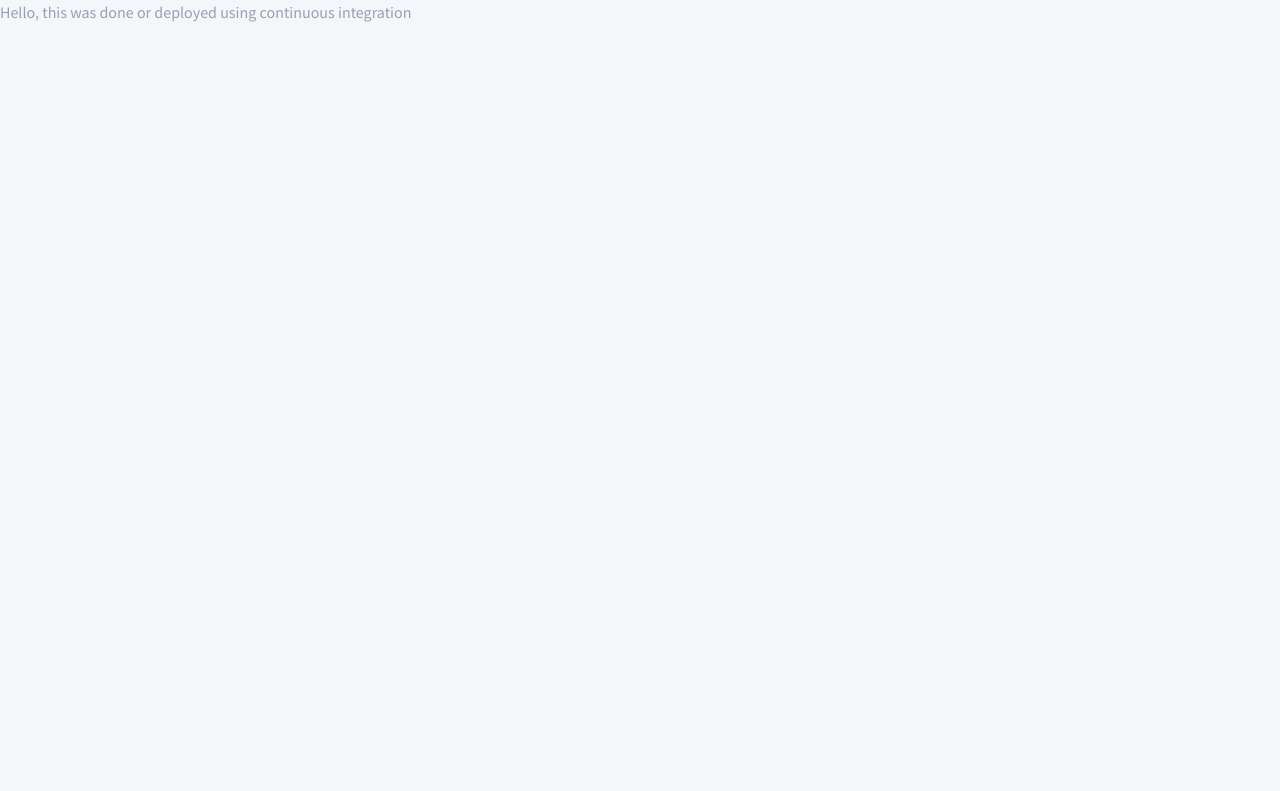
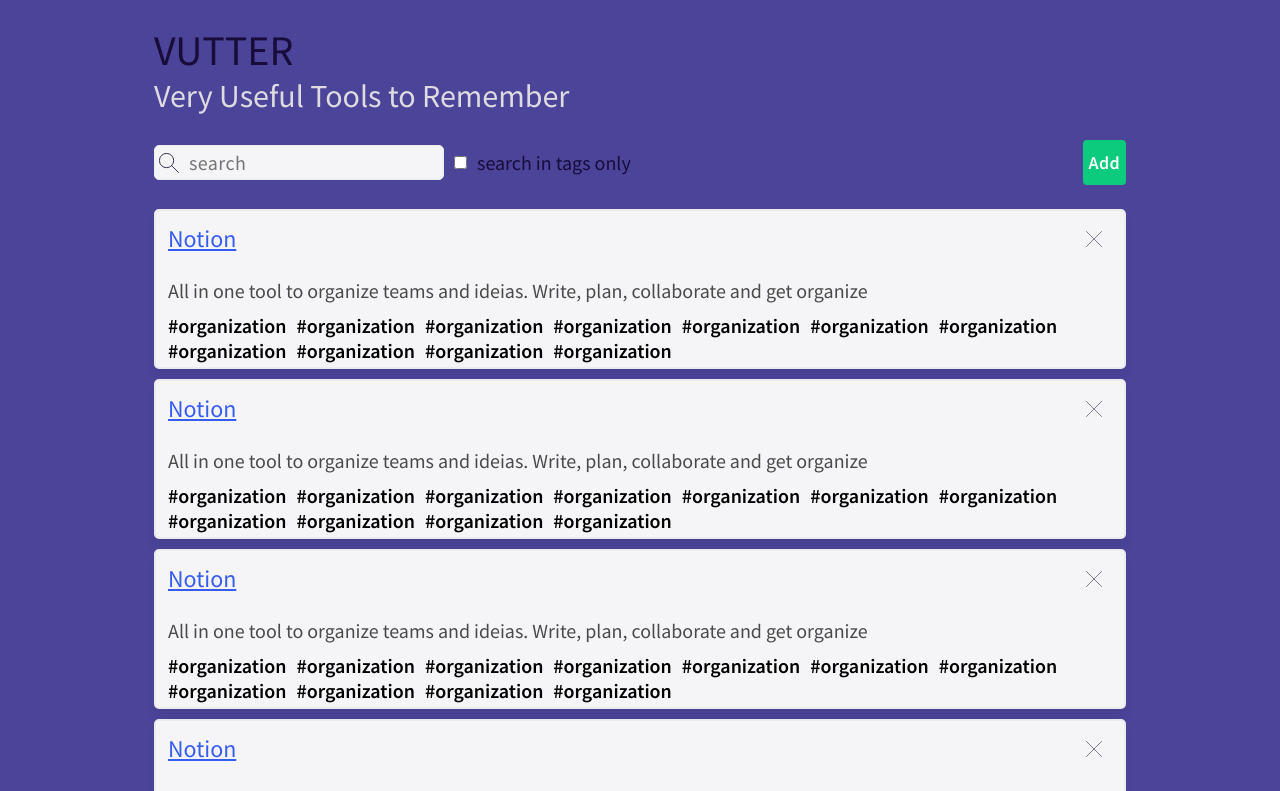
Before and after one commit to ednilsoncs/vuttr, a React (Create React App) app: page / in a window 1280 px wide. Shown: the top 791 px of the page. Built offline with nearby package versions, Linux system fonts and the light colour scheme.

Commit message:
chore(home): added layout to screen home
make title, button, card and search bar

```diff
--- a/src/assets/styles/index.scss
+++ b/src/assets/styles/index.scss
@@ -1,5 +1,7 @@
-@import './variables';
+
 
 
 // Import the rest of Bulma
 @import '~bulma/bulma';
+@import './variables';
+@import './overrides';
--- /dev/null
+++ b/src/assets/styles/overrides.scss
@@ -0,0 +1,48 @@
+@import './variables';
+
+* {
+  box-sizing: border-box;
+  margin: 0;
+  outline: 0;
+  padding: 0;
+}
+
+body {
+  background: $primary;
+  -webkit-font-smoothing: antialiased;
+}
+
+body,
+input,
+button {
+  font: 20px Source Sans Pro, sans-serif;
+}
+
+button {
+  cursor: pointer;
+}
+
+h1 {
+  font-family: Source Sans Pro;
+  font-size: 42px;
+}
+
+h2 {
+  font-family: Source Sans Pro;
+  font-size: 32px;
+}
+
+h3 {
+  font-family: Source Sans Pro;
+  font-size: 30px;
+}
+
+h4 {
+  font-family: Source Sans Pro;
+  font-size: 26px;
+}
+
+h5 {
+  font-family: Source Sans Pro;
+  font-size: 24px;
+}
--- a/src/assets/styles/variables.scss
+++ b/src/assets/styles/variables.scss
@@ -2,7 +2,7 @@
 
 $family-primary: Source Sans Pro;
 
-$primary: #15aa4b;
+$primary: #4c4499;
 $yellow: #f9bf09;
 $red: #e74c3c;
 $green: #14aa4b;
--- /dev/null
+++ b/src/components/Button/index.tsx
@@ -0,0 +1,14 @@
+import React, { ButtonHTMLAttributes } from 'react';
+import './styles.scss';
+
+type ButtonProps = ButtonHTMLAttributes<HTMLButtonElement>;
+
+const Button: React.FC<ButtonProps> = ({ children }) => {
+  return (
+    <button className="button" type="button">
+      {children}
+    </button>
+  );
+};
+
+export default Button;
--- /dev/null
+++ b/src/components/Button/styles.scss
@@ -0,0 +1,24 @@
+.button {
+  background-color: #0dcb7d;
+  color: white;
+  font: 600 18px Source Sans Pro;
+  letter-spacing: 0.36px;
+  padding: 5px;
+  text-align: center;
+}
+
+button:hover {
+  background-color: #10b26c;
+}
+
+button:disabled {
+  background-color: #88edc4;
+}
+
+button:focus {
+  background-color: #0e995d;
+}
+
+button:disabled {
+  background-color: #88edc4;
+}
--- /dev/null
+++ b/src/components/Search/index.tsx
@@ -0,0 +1,16 @@
+import React, { InputHTMLAttributes } from 'react';
+import './styles.scss';
+import Icon from '../../assets/images/icon-search.svg';
+
+type Props = InputHTMLAttributes<HTMLInputElement>;
+
+const SearchInput: React.FC<Props> = () => {
+  return (
+    <div className="search-input">
+      <img src={Icon} alt="Icon search" />
+      <input className="search" placeholder="search" />
+    </div>
+  );
+};
+
+export default SearchInput;
--- /dev/null
+++ b/src/components/Search/styles.scss
@@ -0,0 +1,25 @@
+@import '../../assets/styles/variables';
+
+.search-input {
+  align-items: center;
+  background-color: #f5f4f6;
+  border: 1px solid #ebeaed;
+  border-radius: 5px;
+  display: flex;
+  padding: 4px;
+
+  input {
+    background-color: transparent;
+    border: transparent;
+    flex: 1;
+    font-family: $family-primary;
+    font-size: 20px;
+    letter-spacing: 0.4px;
+  }
+
+  img {
+    height: 20px;
+    margin-right: 10px;
+    width: 20px;
+  }
+}
--- a/src/pages/Home/index.tsx
+++ b/src/pages/Home/index.tsx
@@ -1,9 +1,53 @@
 import React from 'react';
+import Button from '../../components/Button';
+import SearchInput from '../../components/Search';
+import CloseIcon from '../../assets/images/icon-close.svg';
+import './styles.scss';
 
 const Home: React.FC = () => {
   return (
-    <div className="Home">
-      <h1>Hello, this was done or deployed using continuous integration</h1>
+    <div className="column home hero is-fullheight">
+      <div>
+        <div className="column">
+          <h1>VUTTER</h1>
+          <h2>Very Useful Tools to Remember</h2>
+        </div>
+        <div className="column">
+          <div className="bar columns">
+            <div className="search-bar column is-11">
+              <SearchInput />
+              <input className="checkbox" type="checkbox" />
+              <span>search in tags only</span>
+            </div>
+            <div className="add column">
+              <Button>Add</Button>
+            </div>
+          </div>
+        </div>
+        <div className="column">
+          {[1, 2, 3, 4, 5, 6, 7].map(card => (
+            <div className="card">
+              <div className="header column">
+                <h5>Notion</h5>
+                <div className="close">
+                  <img src={CloseIcon} alt="close icon" />
+                </div>
+              </div>
+              <div className="column">
+                <span>
+                  All in one tool to organize teams and ideias. Write, plan,
+                  collaborate and get organize
+                </span>
+                <div className="tags">
+                  {[1, 2, 3, 4, 5, 6, 7, 8, 9, 10, 11].map(tag => (
+                    <span>#organization</span>
+                  ))}
+                </div>
+              </div>
+            </div>
+          ))}
+        </div>
+      </div>
     </div>
   );
 };
--- a/src/pages/Home/styles.scss
+++ b/src/pages/Home/styles.scss
@@ -1,3 +1,82 @@
-.home h1 {
-  color: black;
+@import '../../assets/styles/variables';
+
+.home {
+  margin: 0 auto;
+  max-width: 1020px;
+  padding: 0 auto;
+
+  h1 {
+    color: #170c3a;
+  }
+
+  h2 {
+    color: #dedce1;
+  }
+
+
+  .bar .search-bar {
+    align-items: center;
+    display: flex;
+    flex-direction: row;
+  }
+
+  .bar .search-bar .checkbox {
+    margin: 0 10px;
+  }
+
+  .bar .search-bar span {
+    color: #170c3a;
+  }
+
+  .bar .add {
+    align-items: right;
+    display: flex;
+    flex: 1;
+    justify-content: flex-end;
+  }
+
+  .card {
+    background-color: #f5f4f6;
+    border: 1px solid #ebeaed;
+    border-radius: 5px;
+    border-style: solid;
+    border-width: 2px;
+    box-shadow: 0 10px 10px #0000000d;
+    margin-bottom: 10px;
+  }
+
+  .card .header {
+    align-items: center;
+    display: flex;
+    flex: 1;
+    flex-direction: row;
+    justify-content: space-between;
+  }
+
+  .card .header h5 {
+    color: #365df0;
+    text-decoration: underline;
+  }
+
+  .card .header .close {
+    align-items: center;
+    display: flex;
+    justify-content: center;
+  }
+
+  .card .header .close img {
+    height: 16px;
+    margin-right: 10px;
+    width: 16px;
+  }
+
+  .card .tags {
+    margin-top: 10px;
+  }
+
+  .card .tags span {
+    color: #000;
+    font-weight: 600;
+    margin-right: 10px;
+  }
 }
```
Also changed, not shown: src/assets/images/icon-close.svg (added), src/assets/images/icon-search.svg (added), src/assets/styles/fonts.scss (line endings or trailing spaces).
